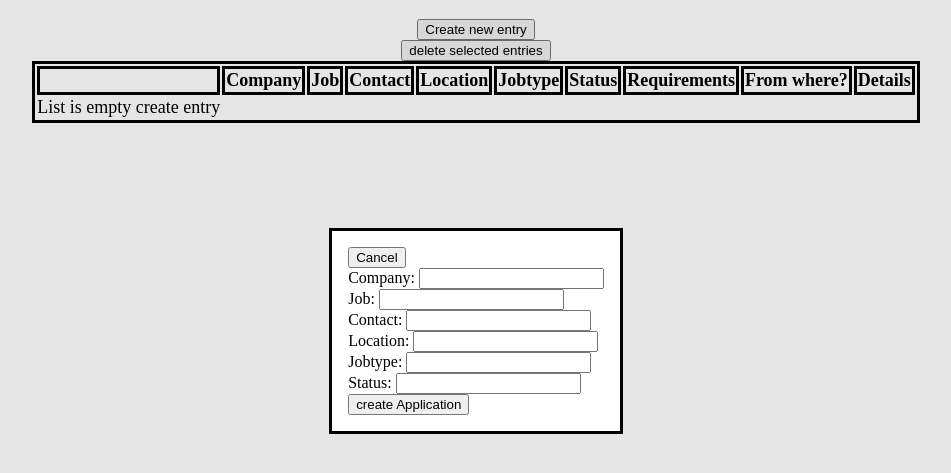
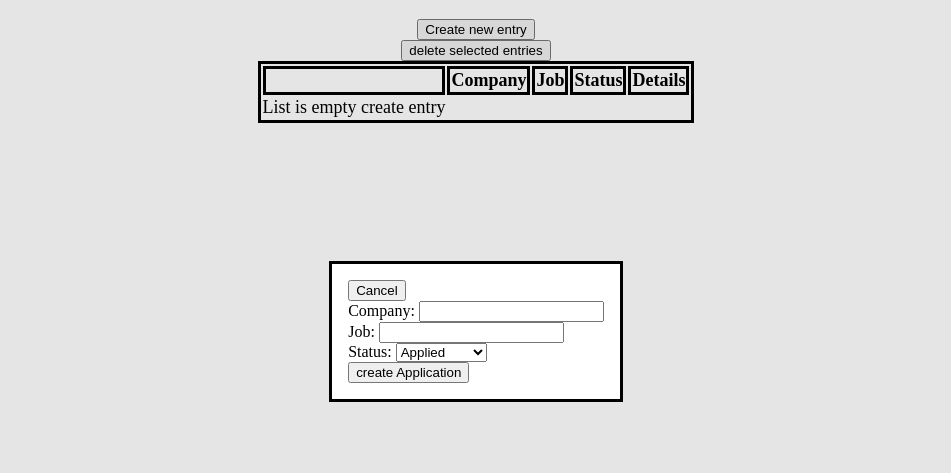
Before and after one commit to lkmnch/application_management_system, a plain HTML site: page index.html in a window 1280 px wide. Both pictures are taken after a click on the button "Create new entry". Shown: the part 69-542 px from the top of the page, without its empty margins (164-1115 px from the left). Drawn offline with Linux system fonts and the light colour scheme.

Commit message:
Reduced Col for overview, created dropdown  status

```diff
--- a/index.html
+++ b/index.html
@@ -17,12 +17,12 @@
 					<th></th>
 					<th>Company</th>
 					<th>Job</th>
-					<th>Contact</th>
+					<!-- <th>Contact</th>
 					<th>Location</th>
-					<th>Jobtype</th>
+					<th>Jobtype</th> -->
 					<th>Status</th>
-					<th>Requirements</th>
-					<th>From where?</th>
+					<!-- <th>Requirements</th>
+					<th>From where?</th> -->
 					<th>Details</th>
 				</tr>
 			</thead>
@@ -39,7 +39,7 @@
 					<label for="job">Job:</label>
 					<input type="text" name="job" id="job" required />
 				</div>
-				<div>
+				<!-- div>
 					<label for="contact">Contact:</label>
 					<input type="text" name="contact" id="contact" required />
 				</div>
@@ -50,10 +50,16 @@
 				<div>
 					<label for="jobtype">Jobtype:</label>
 					<input type="text" name="jobtype" id="jobtype" required />
-				</div>
+				</div> -->
 				<div>
 					<label for="status">Status:</label>
-					<input type="text" name="status" id="status" required />
+					<select name="status" id="status">
+						<option value="Applied">Applied</option>
+						<option value="Not Applied">Not Applied</option>
+						<option value="In Progress">In Progress</option>
+						<option value="Completed">Completed</option>
+						<option value="Rejected">Rejected</option>
+					</select>
 				</div>
 				<div>
 					<input
--- a/main.js
+++ b/main.js
@@ -89,7 +89,7 @@ document.addEventListener("DOMContentLoaded", () => {
 				const checkBox = document.createElement("td")
 				checkBox.innerHTML = `<input type="checkbox"  />&nbsp;`
 				tableRow.appendChild(checkBox)
-				const elementValues = Object.values(element)
+				const elementValues = Object.values(element.formDataObject)
 				elementValues.forEach((value) => {
 					const tableData = document.createElement("td")
 					tableData.innerHTML = value
```
